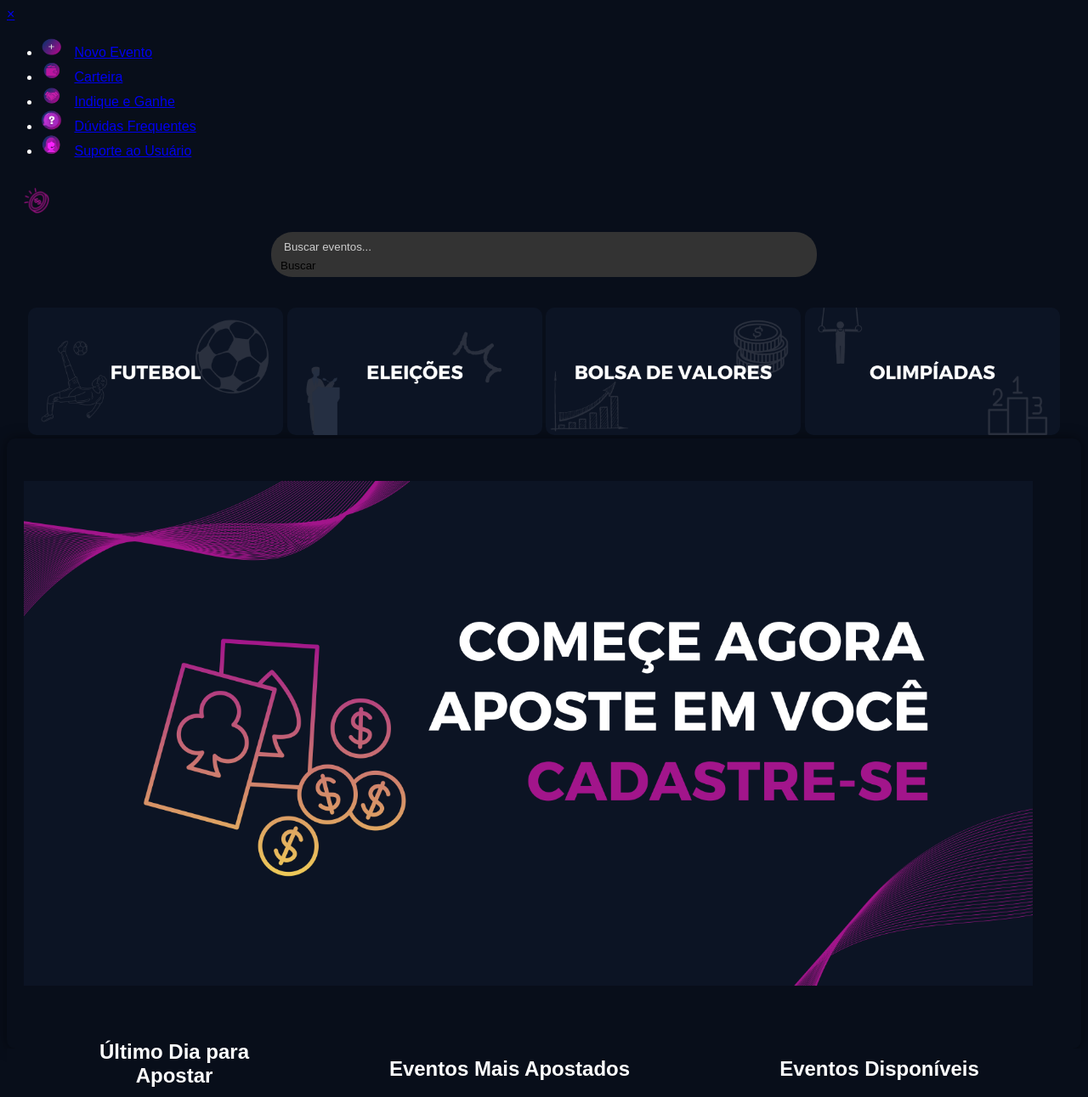
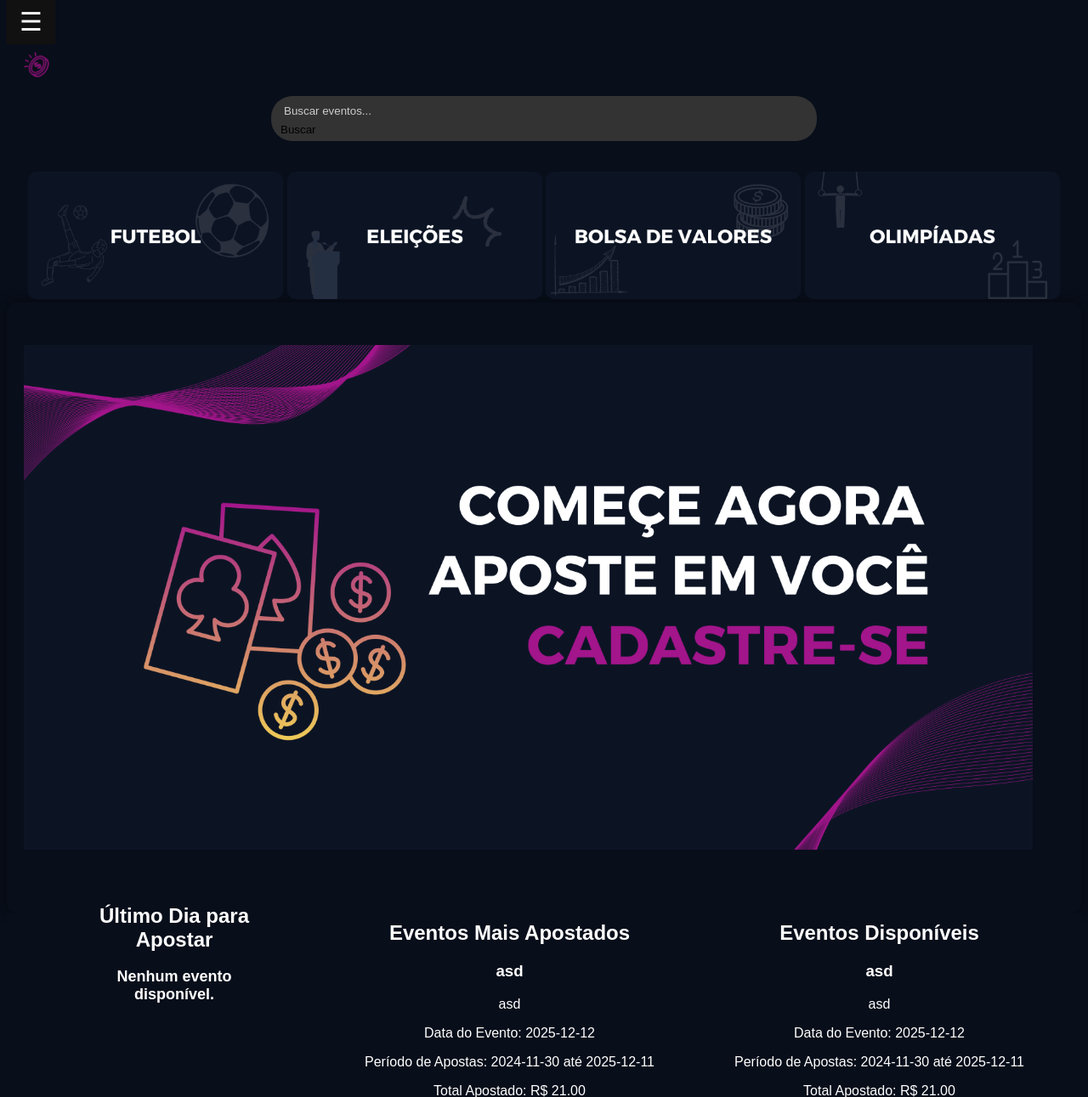
Before and after one commit to Luerfel/Integrador-ll, a Flask app: page /area_usuario in a window 1280 px wide. Shown: the top 1291 px of the page at 85% size. Run offline with Flask 3, Linux system fonts and the light colour scheme; a user stored in the database is signed in; data comes from the database, SQL or seed files in the repository.

Commit message:
Barra lateral funcionando

```diff
--- a/static/css/area_usuario.css
+++ b/static/css/area_usuario.css
@@ -370,3 +370,47 @@ body {
 #form-aposta button:hover {
     background-color: #ffffff; /* Cor de fundo ao passar o mouse */
 }
+
+/* Estilos para o menu lateral */
+.side-menu {
+    height: 100%;
+    width: 0;
+    position: fixed;
+    z-index: 1;
+    top: 0;
+    left: 0;
+    background-color: #111;
+    overflow-x: hidden;
+    transition: 0.5s;
+    padding-top: 60px;
+}
+
+.side-menu a {
+    padding: 8px 8px 8px 32px;
+    text-decoration: none;
+    font-size: 25px;
+    color: #818181;
+    display: block;
+    transition: 0.3s;
+}
+
+.side-menu a:hover {
+    color: #f1f1f1;
+}
+
+.side-menu .close-btn {
+    position: absolute;
+    top: 0;
+    right: 25px;
+    font-size: 36px;
+    margin-left: 50px;
+}
+
+.open-btn {
+    font-size: 30px;
+    cursor: pointer;
+    background-color: #111;
+    color: white;
+    padding: 10px 15px;
+    border: none;
+}
--- a/static/js/area_usuario.js
+++ b/static/js/area_usuario.js
@@ -11,6 +11,14 @@ function openModal(eventoId, eventoNome, aposta) {
 function closeModal() {
     // Ocultar o modal
     document.getElementById('modal').style.display = 'none';
+}
+
+function openMenu() {
+    document.getElementById("sideMenu").style.width = "250px";
+}
+
+function closeMenu() {
+    document.getElementById("sideMenu").style.width = "0";
 }
 
 document.getElementById('apostar-btn').addEventListener('click', function(event) {
--- a/templates/area_usuario.html
+++ b/templates/area_usuario.html
@@ -37,6 +37,9 @@
             </li>
         </ul>
     </div>
+
+    <!-- Botão para abrir o menu lateral -->
+    <span class="open-btn" onclick="openMenu()">&#9776; </span>
 
     <!-- Cabeçalho -->
     <header class="main-header">
```
